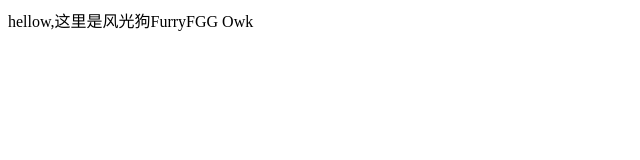
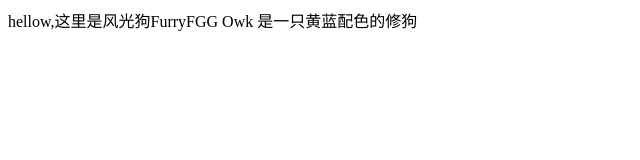
Before and after one commit to FurryFGG/FurryFGG.github.io, a plain HTML site: page index.html in a window 1280 px wide. Shown: the whole page, without its empty margins (0-640 px from the left). Drawn offline with Linux system fonts and the light colour scheme.

Commit message:
Update index.html

```diff
--- a/index.html
+++ b/index.html
@@ -7,5 +7,6 @@
 </head>
 <body>
     hellow,这里是风光狗FurryFGG Owk
+    是一只黄蓝配色的修狗
 </body>
 </html>
```
